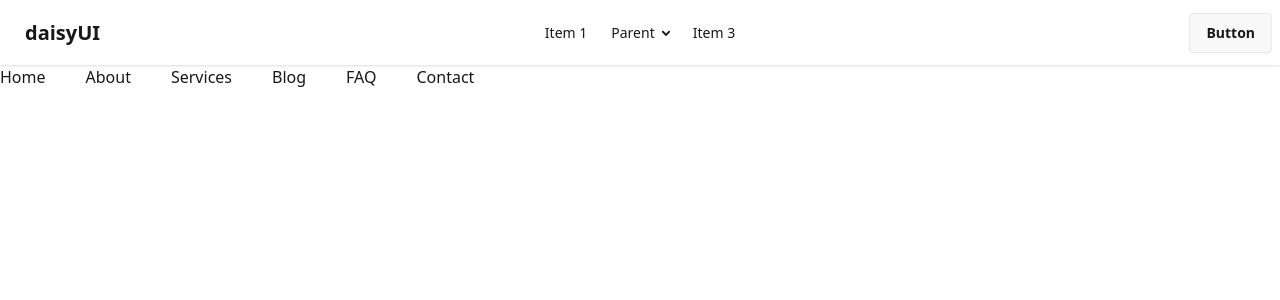
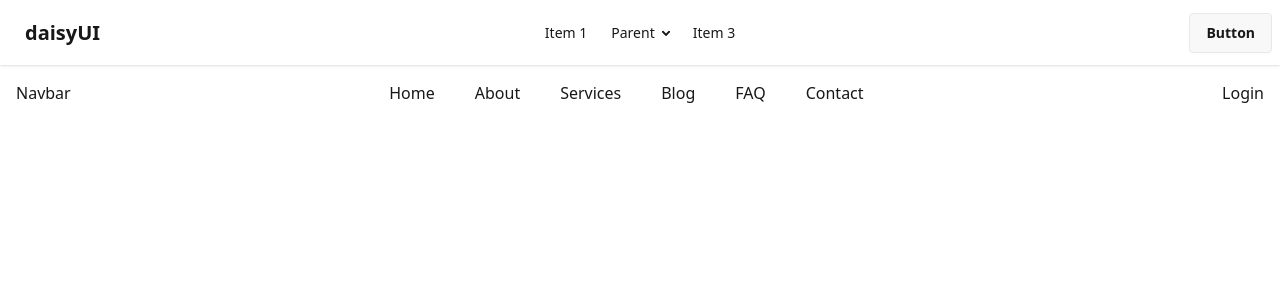
Before and after one commit to afzalhossainraju100/Tailwined-set-up-using-react, a React (Vite) app: page /contact in a window 1280 px wide. Shown: the top 300 px of the page. Built offline with nearby package versions, Linux system fonts and the light colour scheme; a web font is replaced by a local one.

Commit message:
Add Menu from lucide react

```diff
--- a/package.json
+++ b/package.json
@@ -12,6 +12,7 @@
   "dependencies": {
     "@tailwindcss/vite": "^4.1.17",
     "lucide": "^0.555.0",
+    "lucide-react": "^0.562.0",
     "react": "^19.2.0",
     "react-dom": "^19.2.0",
     "tailwindcss": "^4.1.17"
--- a/src/component/navbar/NavbarCustom.jsx
+++ b/src/component/navbar/NavbarCustom.jsx
@@ -1,4 +1,5 @@
-import React from 'react';
+import React from "react";
+import { Menu } from "lucide-react";
 const navLinks = [
   {
     id: 1,
@@ -32,17 +33,25 @@ const navLinks = [
   },
 ];
 
-
 const NavbarCustom = () => {
-    return (
-      <nav>
-        <ul className='flex'>
-          {
-            navLinks.map(route => <li key={route.id} className='mr-10'><a href={route.path}>{route.name}</a></li>)
-          }
+  return (
+    <nav>
+      <div className="flex justify-between items-center p-4">
+        <span className="flex gap-4">
+          <Menu className="md:hidden"></Menu>
+          <h1>Navbar</h1>
+        </span>
+        <ul className="flex">
+          {navLinks.map((route) => (
+            <li key={route.id} className="mr-10">
+              <a href={route.path}>{route.name}</a>
+            </li>
+          ))}
         </ul>
-      </nav>
-    );
+        <h1>Login</h1>
+      </div>
+    </nav>
+  );
 };
 
 export default NavbarCustom;
```
Also changed, not shown: 1 other file (tests, documents, lock files or other folders).
